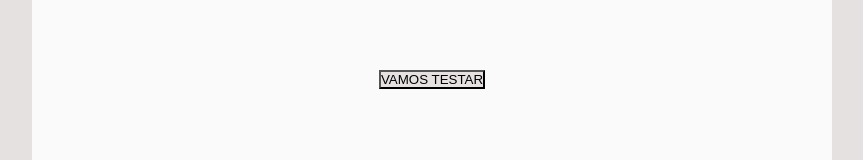
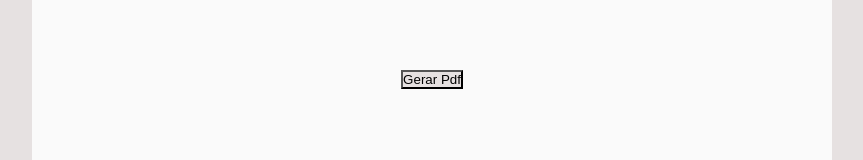
Before and after one commit to mateussuricato/projetoForm-donaMarcia, a React (Create React App) app: page / in a window 1280 px wide. Shown: the part 1829-1989 px from the top of the page, without its empty margins (208-1071 px from the left). Built offline with nearby package versions, Linux system fonts and the light colour scheme.

Commit message:
feature: pdf generate

```diff
--- a/package.json
+++ b/package.json
@@ -7,11 +7,13 @@
     "@testing-library/react": "^13.4.0",
     "@testing-library/user-event": "^13.5.0",
     "@types/jest": "^27.5.2",
+    "@types/jspdf": "^2.0.0",
     "@types/node": "^16.11.58",
     "@types/react": "^18.0.19",
     "@types/react-dom": "^18.0.6",
     "@types/styled-components": "^5.1.26",
     "axios": "^0.27.2",
+    "jspdf": "^2.5.1",
     "react": "^18.2.0",
     "react-dom": "^18.2.0",
     "react-hot-toast": "^2.4.0",
--- a/src/components/ModalForm/index.tsx
+++ b/src/components/ModalForm/index.tsx
@@ -1,6 +1,7 @@
 import { useEffect, useState } from "react";
 import InputCheckbox from "../InputCheckbox";
 import InputNumber from "../InputNumber";
+import jsPDF from "jspdf";
 import Select from "../Select";
 import * as S from "./styles";
 import {
@@ -120,18 +121,20 @@ const handleCheckHabilidades = (event: { target: { checked: any; value: any; };
     }
   }, [selectValue]);
 
-  function onSubmit(ev: any) {
-    axios.post("http://localhost:5000/cargos", values).then((res) => {
-      console.log("Deu certo");
-    });
-  }
 
-
+const generatePDF = () => {
+  const doc: any = new jsPDF("p", "pt", "a4")
+  doc.html(document.querySelector("#form"), {
+    callback: function(pdf: { save: (arg0: string) => void; }){
+      pdf.save("mypdf.pdf")
+    }
+  })
+}
 
 
   return (
     <div>
-      <S.FormOverlay onSubmit={onSubmit}>
+      <S.FormOverlay id="form">
         <img className="logo" src="https://i.imgur.com/tQrHHbf.png" alt="" />
         <S.InputContainer>
           <Select
@@ -239,7 +242,7 @@ const handleCheckHabilidades = (event: { target: { checked: any; value: any; };
             );
           })}
         </S.CheckboxContainer>
-        <button type="submit">VAMOS TESTAR</button>
+        <button onClick={generatePDF} type="button">Gerar Pdf</button>
       </S.FormOverlay>
     </div>
   );
```
Also changed, not shown: 1 other file (tests, documents, lock files or other folders).
